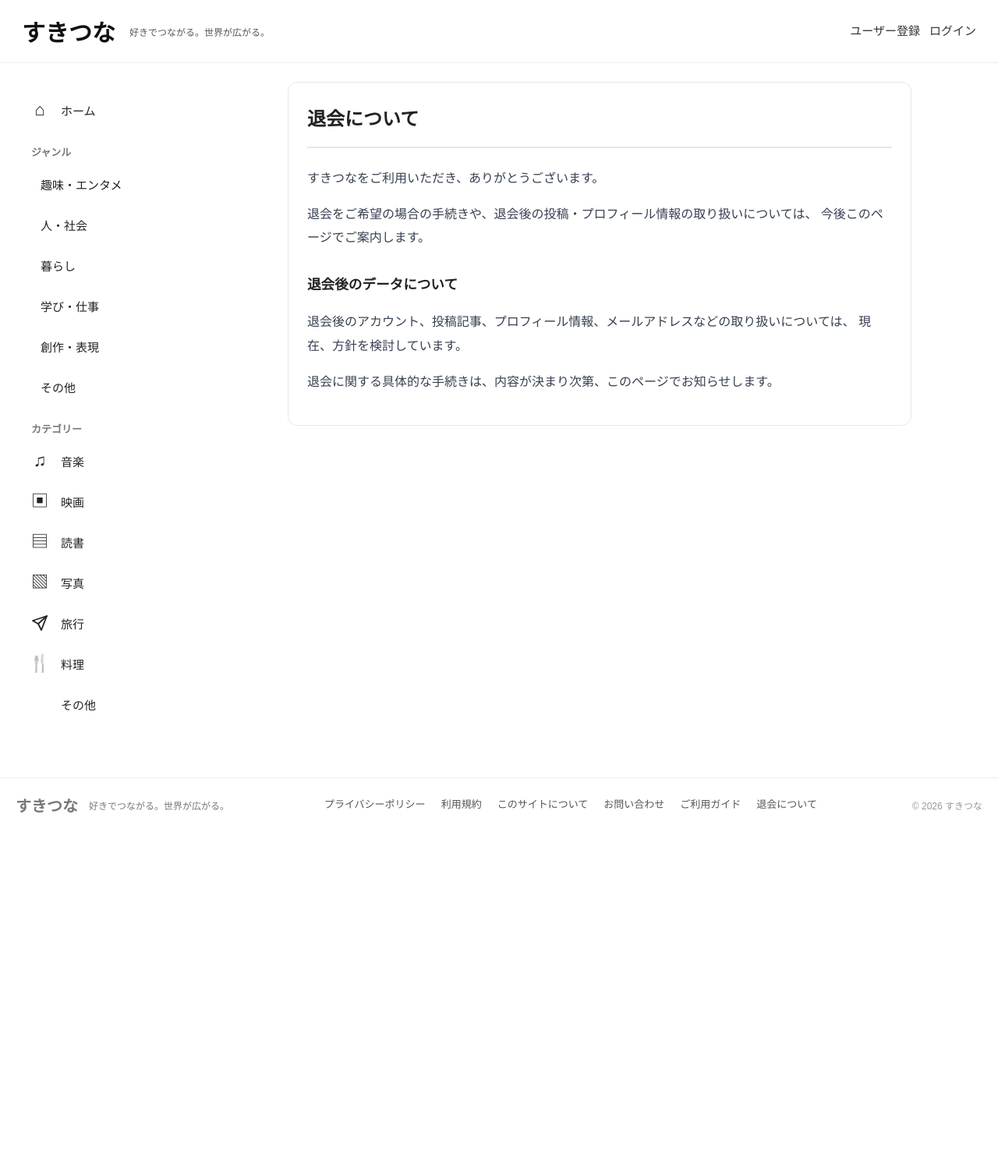
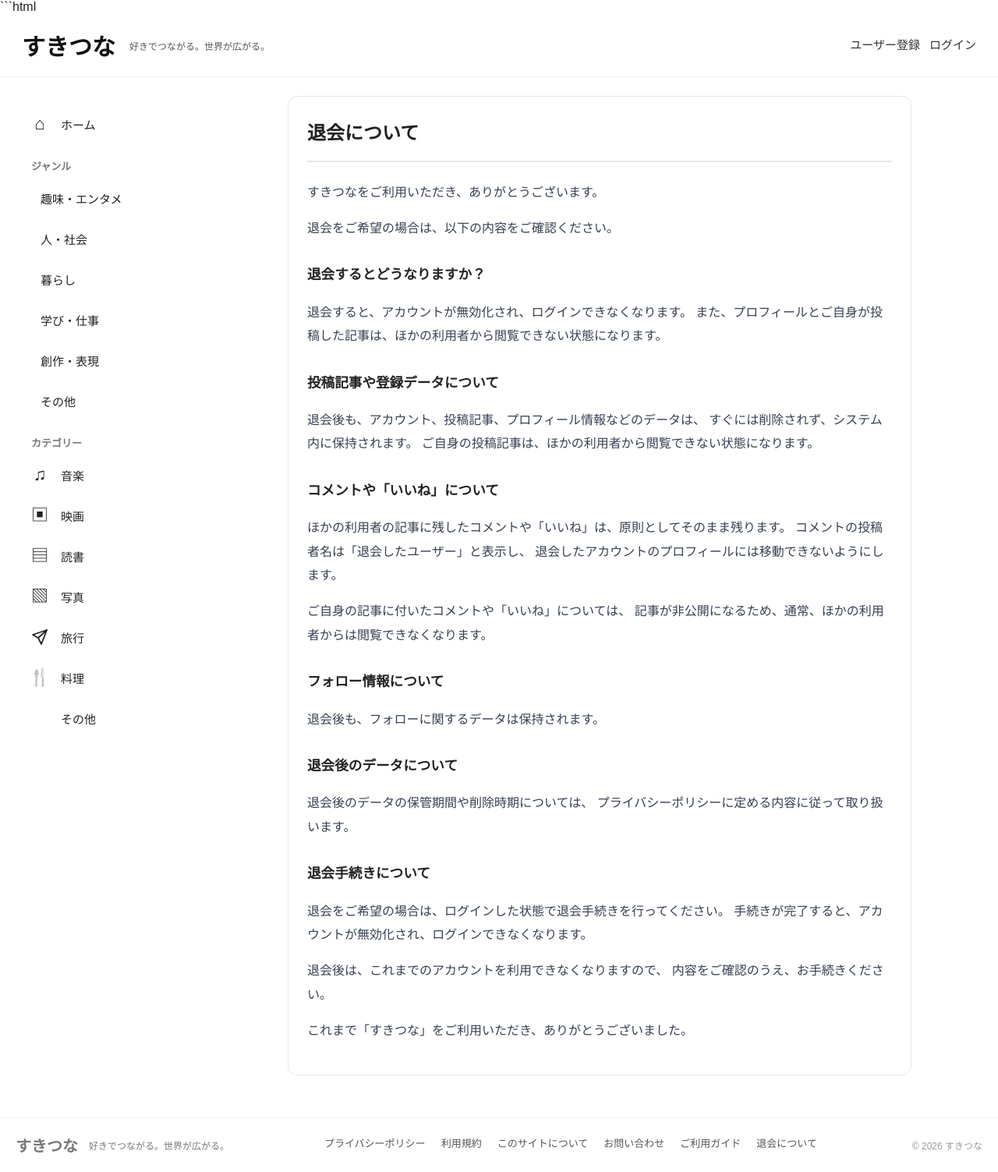
Before and after one commit to sat0816har-cpu/django_app, a Django app: page /withdrawal/ in a window 1280 px wide. Shown: the whole page at 78% size. Before the commit the page ends 1042 px from the top, so only its background shows below. Run offline with Django 4.2, Linux system fonts and the light colour scheme; data that the repository does not hold is empty.

Commit message:
Update withdrawal page content and structure

````diff
--- a/templates/articles/withdrawal.html
+++ b/templates/articles/withdrawal.html
@@ -1,4 +1,4 @@
-
+```html
 {% extends "base.html" %}
 
 {% block content %}
@@ -12,21 +12,67 @@
     </p>
 
     <p>
-        退会をご希望の場合の手続きや、退会後の投稿・プロフィール情報の取り扱いについては、
-        今後このページでご案内します。
+        退会をご希望の場合は、以下の内容をご確認ください。
+    </p>
+
+    <h3>退会するとどうなりますか？</h3>
+
+    <p>
+        退会すると、アカウントが無効化され、ログインできなくなります。
+        また、プロフィールとご自身が投稿した記事は、ほかの利用者から閲覧できない状態になります。
+    </p>
+
+    <h3>投稿記事や登録データについて</h3>
+
+    <p>
+        退会後も、アカウント、投稿記事、プロフィール情報などのデータは、
+        すぐには削除されず、システム内に保持されます。
+        ご自身の投稿記事は、ほかの利用者から閲覧できない状態になります。
+    </p>
+
+    <h3>コメントや「いいね」について</h3>
+
+    <p>
+        ほかの利用者の記事に残したコメントや「いいね」は、原則としてそのまま残ります。
+        コメントの投稿者名は「退会したユーザー」と表示し、
+        退会したアカウントのプロフィールには移動できないようにします。
+    </p>
+
+    <p>
+        ご自身の記事に付いたコメントや「いいね」については、
+        記事が非公開になるため、通常、ほかの利用者からは閲覧できなくなります。
+    </p>
+
+    <h3>フォロー情報について</h3>
+
+    <p>
+        退会後も、フォローに関するデータは保持されます。
     </p>
 
     <h3>退会後のデータについて</h3>
 
     <p>
-        退会後のアカウント、投稿記事、プロフィール情報、メールアドレスなどの取り扱いについては、
-        現在、方針を検討しています。
+        退会後のデータの保管期間や削除時期については、
+        プライバシーポリシーに定める内容に従って取り扱います。
+    </p>
+
+    <h3>退会手続きについて</h3>
+
+    <p>
+        退会をご希望の場合は、ログインした状態で退会手続きを行ってください。
+        手続きが完了すると、アカウントが無効化され、ログインできなくなります。
     </p>
 
     <p>
-        退会に関する具体的な手続きは、内容が決まり次第、このページでお知らせします。
+        退会後は、これまでのアカウントを利用できなくなりますので、
+        内容をご確認のうえ、お手続きください。
+    </p>
+
+    <p>
+        これまで「すきつな」をご利用いただき、ありがとうございました。
     </p>
 
 </div>
 
 {% endblock %}
+```
````
